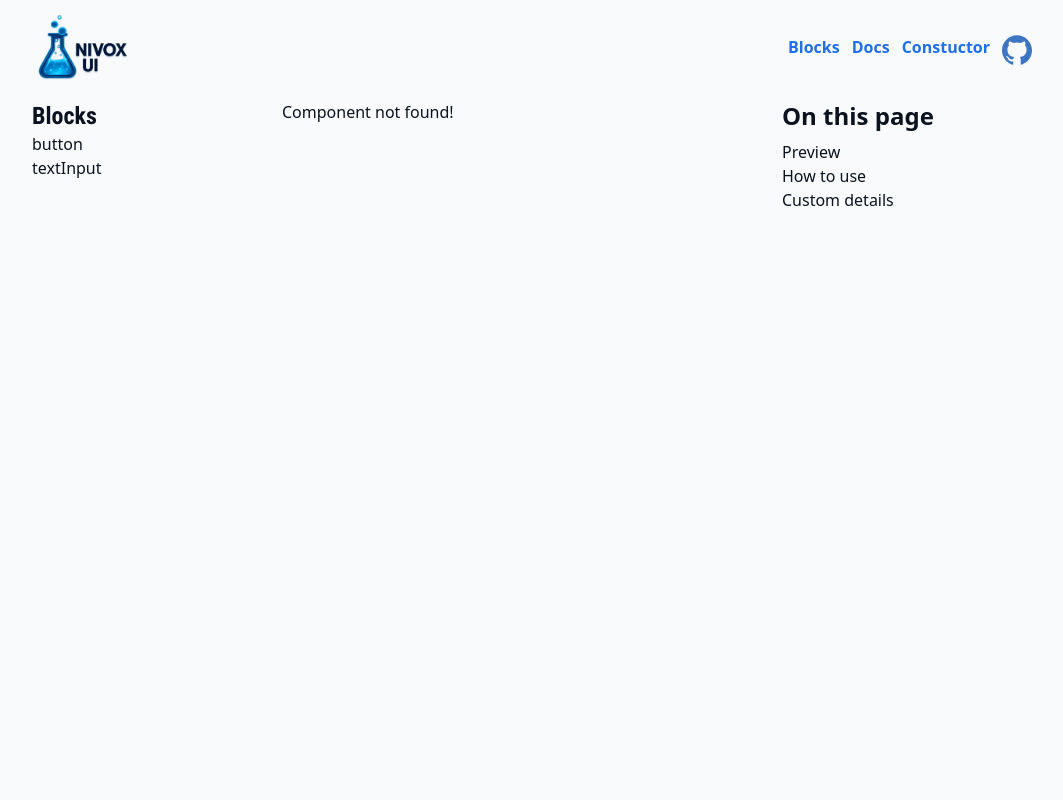
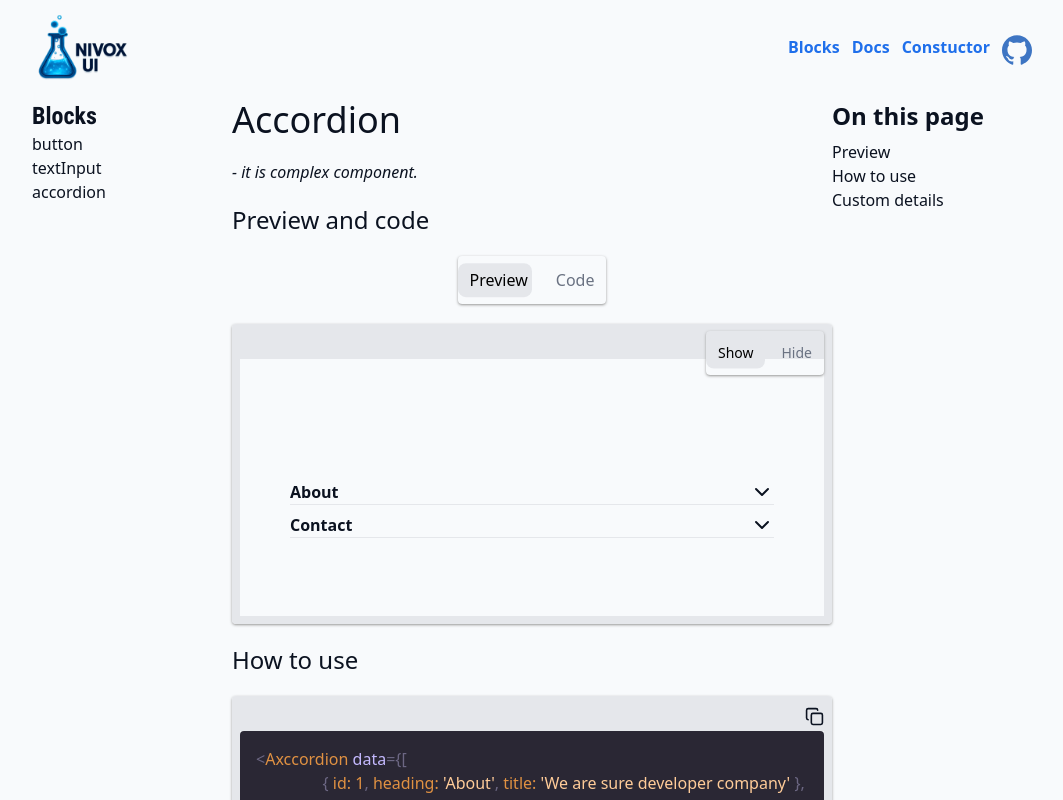
Before and after one commit to niki1tusa/nivox_lab, a Next.js app: page /b/accordion in a window 1280 px wide. Before the commit this address had no page. Shown: the top 800 px of the page, without its empty margins (108-1171 px from the left). Built offline with nearby package versions, Linux system fonts and the light colour scheme.

Commit message:
add accordion

```diff
--- a/src/app/(public)/AnimatedLayout.tsx
+++ b/src/app/(public)/AnimatedLayout.tsx
@@ -5,7 +5,6 @@ import { usePathname } from 'next/navigation';
 
 export default function AnimatedLayout({ children }: { children: React.ReactNode }) {
 	const pathname = usePathname();
-    // TODO: лагает при перехоже между страницами
 	return (
 		<AnimatePresence mode='wait'>
 			<motion.div
--- /dev/null
+++ b/src/components/ui/accordion/Accordion.tsx
@@ -0,0 +1,42 @@
+'use client';
+
+import { ChevronDown, ChevronUp } from 'lucide-react';
+import { motion } from 'motion/react';
+import { useState } from 'react';
+
+import { animateVariants } from '@/components/motion-primitive/animate';
+
+import { IAccordionProps } from './accordion.types';
+// TODO: доделать плавную анимацию
+export default function Accordion({ data, animate }: IAccordionProps) {
+	const [aboutList, setAboutList] = useState<Set<number>>(new Set());
+	const toggleOpen = (id: number) => {
+		setAboutList(prev => {
+			const newSet = new Set(prev);
+			newSet.has(id) ? newSet.delete(id) : newSet.add(id);
+			return newSet;
+		});
+	};
+	const variant = animate ? animateVariants[animate] : undefined;
+	return (
+		<ul className='flex w-[500px] flex-col gap-2 rounded p-2'>
+			{data.map(item => (
+				<li key={item.id} className='border-edge flex flex-col border-b'>
+					<div className='flex items-center justify-between'>
+						<span className='font-bold'>{item.heading}</span>
+						{aboutList.has(item.id) ? (
+							<ChevronUp onClick={() => toggleOpen(item.id)} />
+						) : (
+							<ChevronDown onClick={() => toggleOpen(item.id)} />
+						)}
+					</div>
+					{aboutList.has(item.id) && (
+						<motion.div initial={variant?.animate} animate={variant?.animate}>
+							{item.title}
+						</motion.div>
+					)}
+				</li>
+			))}
+		</ul>
+	);
+}
--- /dev/null
+++ b/src/components/ui/accordion/accordion.data.ts
@@ -0,0 +1,34 @@
+export const ACCORDION_CODE = `'use client';
+import { ChevronDown, ChevronUp } from 'lucide-react';
+import { useState } from 'react';
+
+export default function Accordion({data}:{data: any[]}) {
+	const [aboutList, setAboutList] = useState<Set<number>>(new Set());
+	const toggleOpen = (id: number) => {
+		setAboutList(prev => {
+			const newSet = new Set(prev);
+			newSet.has(id) ? newSet.delete(id) : newSet.add(id);
+			return newSet;
+		});
+	};
+	return (
+		<ul className='flex w-[500px] flex-col gap-2 rounded p-2'>
+			{data.map(item => (
+				<li key={item.id} className='border-edge flex flex-col border-b'>
+					<div className='flex items-center justify-between'>
+						<span className='font-bold'>{item.heading}</span>
+						{aboutList.has(item.id) ? (
+							<ChevronUp onClick={() => toggleOpen(item.id)} />
+						) : (
+							<ChevronDown onClick={() => toggleOpen(item.id)} />
+						)}
+					</div>
+					{aboutList.has(item.id) && <div>{item.title}</div>}
+				</li>
+			))}
+		</ul>
+	);
+}`
+export const ACCORDION_DATA = [
+    { prop: 'data', type: 'IAccordionItem', default: '-' },
+]
--- /dev/null
+++ b/src/components/ui/accordion/accordion.types.ts
@@ -0,0 +1,11 @@
+import { animateVariants } from '@/components/motion-primitive/animate';
+
+export interface IAccordionItem {
+	id: number;
+	heading: string;
+	title: string;
+}
+export interface IAccordionProps {
+	data: IAccordionItem[];
+	animate: keyof typeof animateVariants;
+}
--- a/src/config/Ui.config.ts
+++ b/src/config/Ui.config.ts
@@ -1,7 +1,7 @@
 import dynamic from 'next/dynamic';
 
-// import { ACCORDION_CODE, ACCORDION_DATA } from '@/components/ui/accordion/accordion.data';
-// import { IAccordionProps } from '@/components/ui/accordion/accordion.types';
+import { ACCORDION_CODE, ACCORDION_DATA } from '@/components/ui/accordion/accordion.data';
+import { IAccordionProps } from '@/components/ui/accordion/accordion.types';
 import { BUTTON_CODE, BUTTON_DATA } from '@/components/ui/button/button.data';
 import { IButtonProps } from '@/components/ui/button/button.types';
 import { INPUT_TEXT_CODE, INPUT_TEXT_DATA } from '@/components/ui/input/text-input.data';
@@ -32,22 +32,22 @@ export const REGISTRY = {
 		howToUse: `<TextInput label='Enter your name...'/>`,
 		description: 'the input focus in text enter',
 	}),
-	// accordion: defineUiItem<IAccordionProps>({
-	// 	component: dynamic(() => import('@/components/ui/accordion/Accordion')),
-	// 	defaultProps: {
-	// 		data: [
-	// 			{ id: 1, heading: 'About', title: 'We are sure developer company' },
-	// 			{ id: 2, heading: 'Contact', title: '+7 999 888 66-77' },
-	// 		],
-	// 	},
-	// 	description: 'it is complex component',
-	// 	howToUse: `<Axccordion data={[
-	// 			{ id: 1, heading: 'About', title: 'We are sure developer company' },
-	// 			{ id: 2, heading: 'Contact', title: '+7 999 888 66-77' }
-	// 			 ]}/>`,
-	// 	code: ACCORDION_CODE,
-	// 	details: ACCORDION_DATA,
-	// }),
+	accordion: defineUiItem<IAccordionProps>({
+		component: dynamic(() => import('@/components/ui/accordion/Accordion')),
+		defaultProps: {
+			data: [
+				{ id: 1, heading: 'About', title: 'We are sure developer company' },
+				{ id: 2, heading: 'Contact', title: '+7 999 888 66-77' },
+			],
+		},
+		description: 'it is complex component',
+		howToUse: `<Axccordion data={[
+				{ id: 1, heading: 'About', title: 'We are sure developer company' },
+				{ id: 2, heading: 'Contact', title: '+7 999 888 66-77' }
+				 ]}/>`,
+		code: ACCORDION_CODE,
+		details: ACCORDION_DATA,
+	}),
 };
 
 export type TComponentsName = keyof typeof REGISTRY;
```
